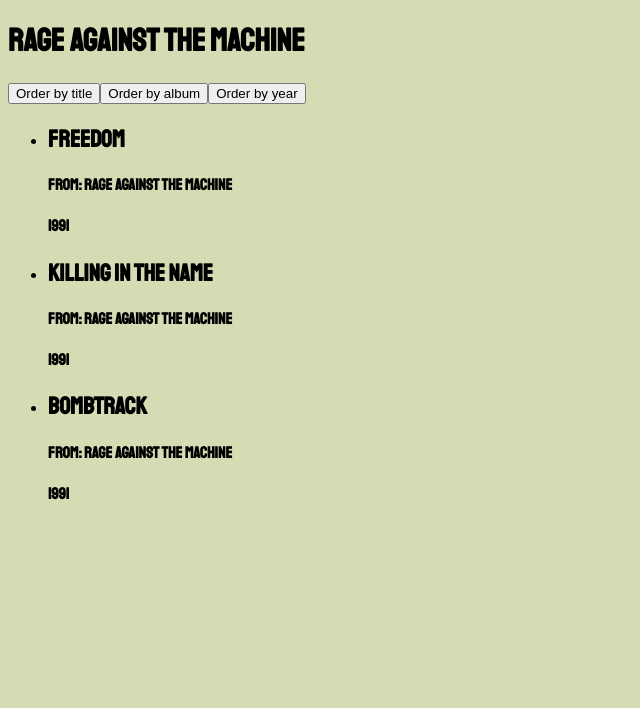
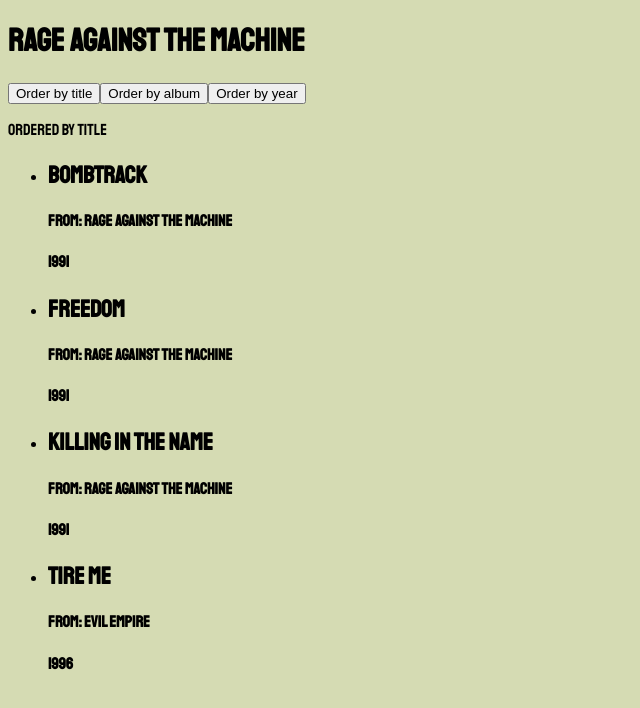
Before and after one commit to gabrigomez/r4ge, a Vue app: page / in a window 1280 px wide. Shown: the top 708 px of the page, without its empty margins (0-640 px from the left). Built offline with nearby package versions, Linux system fonts and the light colour scheme.

Commit message:
ordered musics function

```diff
--- a/src/App.vue
+++ b/src/App.vue
@@ -8,7 +8,7 @@
         <button @click="handleClick('year')">Order by year</button>
       </div>
     </header>
-    <MusicList :musics="musics" />
+    <MusicList :musics="musics" :order="order" />
   </div>
 </template>
 
@@ -41,6 +41,12 @@
         year: 1991,
         id: "3",
       },
+      {
+        title: "Tire Me",
+        album: "Evil Empire",
+        year: 1996,
+        id: "4",
+      },
     ]);
 
     const order = ref<OrderTerm>("title");
@@ -49,7 +55,7 @@
       order.value = term;
     };
 
-    return { musics, handleClick };
+    return { musics, handleClick, order };
   },
 });
 </script>
--- a/src/components/MusicList.vue
+++ b/src/components/MusicList.vue
@@ -1,7 +1,8 @@
 <template>
   <div>
+    <p>Ordered by {{ order }}</p>
     <ul>
-      <li v-for="music in musics" :key="music.id">
+      <li v-for="music in orderedMusics" :key="music.id">
         <h2>{{ music.title }}</h2>
         <h4>From: {{ music.album }}</h4>
         <h4>{{ music.year }}</h4>
@@ -11,15 +12,28 @@
 </template>
 
 <script lang="ts">
-import { defineComponent, PropType } from "vue";
+import OrderTerm from "@/types/OrderTerm";
+import { computed, defineComponent, PropType } from "vue";
 import Music from "../types/Music";
 
 export default defineComponent({
   props: {
     musics: {
-      require: true,
+      required: true,
       type: Array as PropType<Music[]>,
     },
+    order: {
+      required: true,
+      type: String as PropType<OrderTerm>,
+    },
+  },
+  setup(props) {
+    const orderedMusics = computed(() => {
+      return [...props.musics].sort((a: Music, b: Music) => {
+        return a[props.order] > b[props.order] ? 1 : -1;
+      });
+    });
+    return { orderedMusics };
   },
 });
 </script>
```
